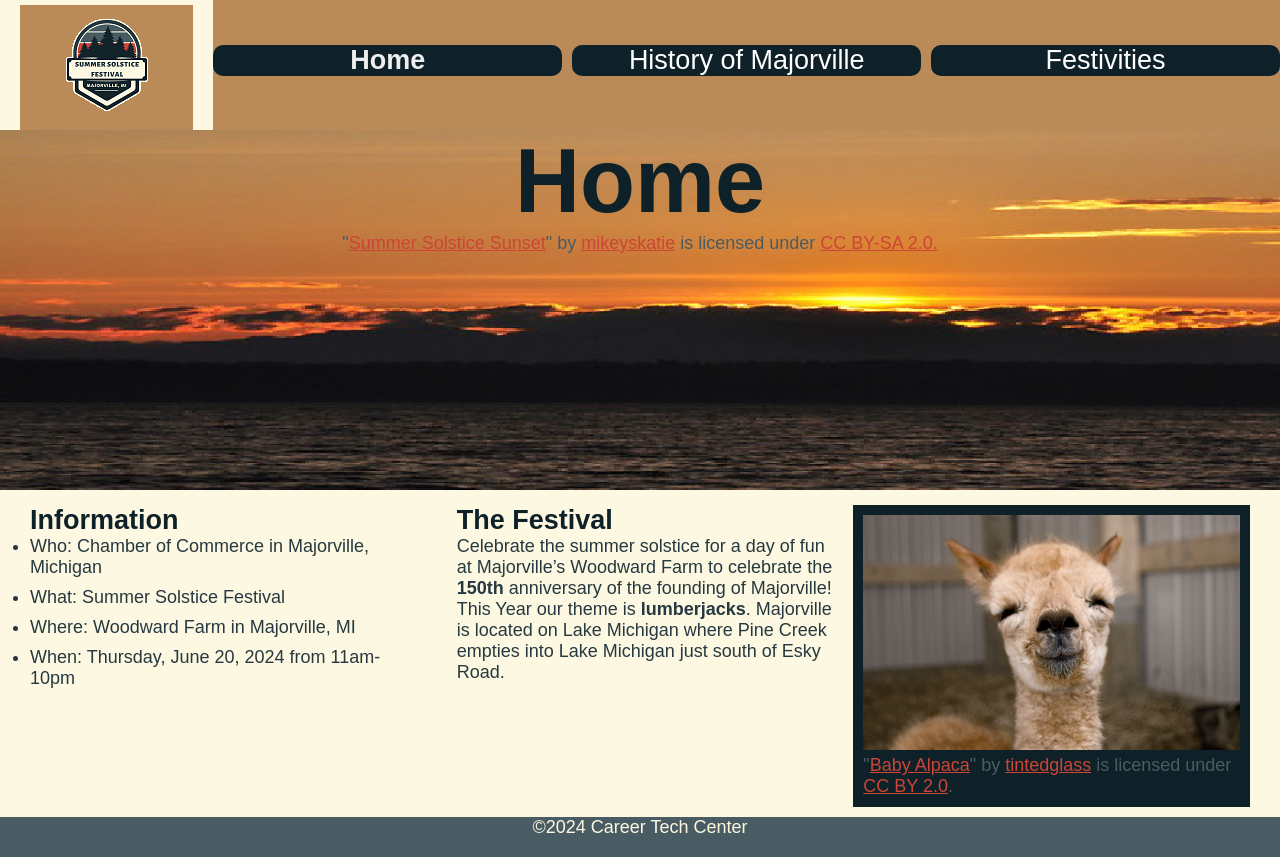
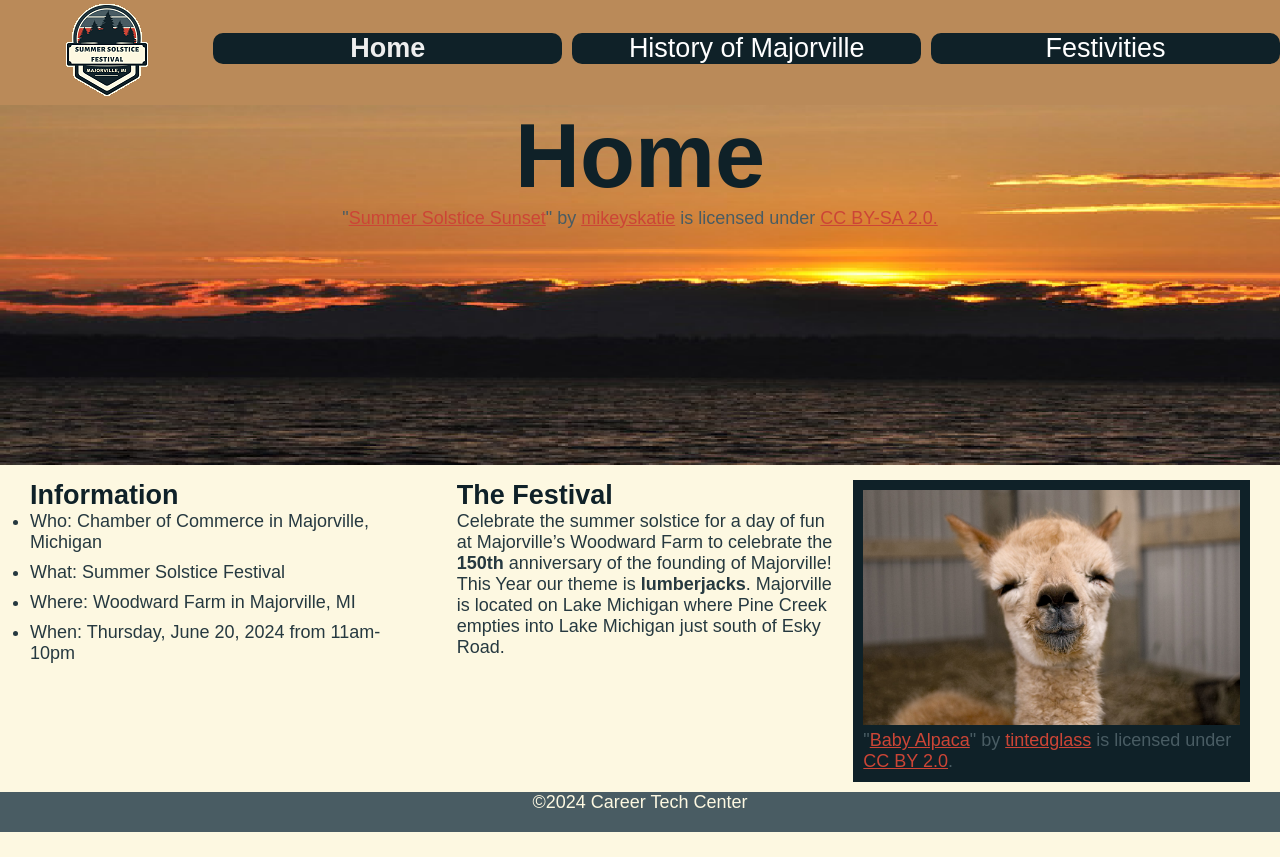
Before and after one commit to lawrenceet920/majorville-project-lawrence, a plain HTML site: page index.html in a window 1280 px wide. After the commit the page ends 832 px from the top, so only its background shows below. Drawn offline with Linux system fonts and the light colour scheme; a web font is replaced by a local one.

Commit message:
Cleaned code

```diff
--- a/index.html
+++ b/index.html
@@ -25,7 +25,7 @@ Majorville Project -->
 <body>
     <!-- Navigation -->
     <div class="wrapper">
-        <div class="logo area"><a href="index.html"><img src="majorvile-logo-100-brown.png" alt="Majorville Summer Solstice Logo" width="100" height="100"></a></div>
+        <div class="logo"><a href="index.html"><img src="majorvile-logo-100-brown.png" alt="Majorville Summer Solstice Logo" width="100" height="100"></a></div>
         <nav>
             <ul>
                 <li><a class="this-page" href="index.html">Home</a></li>
--- a/styles.css
+++ b/styles.css
@@ -59,25 +59,24 @@ nav {
 
 nav ul {
     display: grid;
+
     padding: 0;
     gap: 10px;
     list-style-type: none;
+
     grid-template-columns: repeat(3, 1fr);
     grid-template-rows: repeat(min(150px, 1fr));
-
-
 }
 nav li a {
     background-color: var(--darkest);
+    border-radius: 10px;
+
     display: block;
     text-decoration: none;
 
     text-align: center;
-
     color: #fff;
     font-size: 1.5rem;
-
-    border-radius: 10px;
 }
 nav li a:hover {
     background-color: var(--primary);
@@ -85,6 +84,7 @@ nav li a:hover {
 
 .logo {
     grid-area: logo;
+
     display: grid;
     justify-content: center;
 
@@ -110,7 +110,6 @@ header {
 
     height: 20rem;
     padding-bottom: 1em;
-
     text-align: center;
 }
 header h1 {
@@ -146,11 +145,11 @@ figure {
     float: right;
     display: inline;
     width: min(50%, 600px);
-    background-color: var(--darkest);
 
     margin-left: 10px;
 
         /* Border for image */
+    background-color: var(--darkest);
     padding: 10px;
 }
 figure .img {
@@ -158,6 +157,7 @@ figure .img {
     max-height: 100%;
     max-width: 100%;
 }
+
 figcaption, .attribution {
     color: var(--secondary);
 }
```
